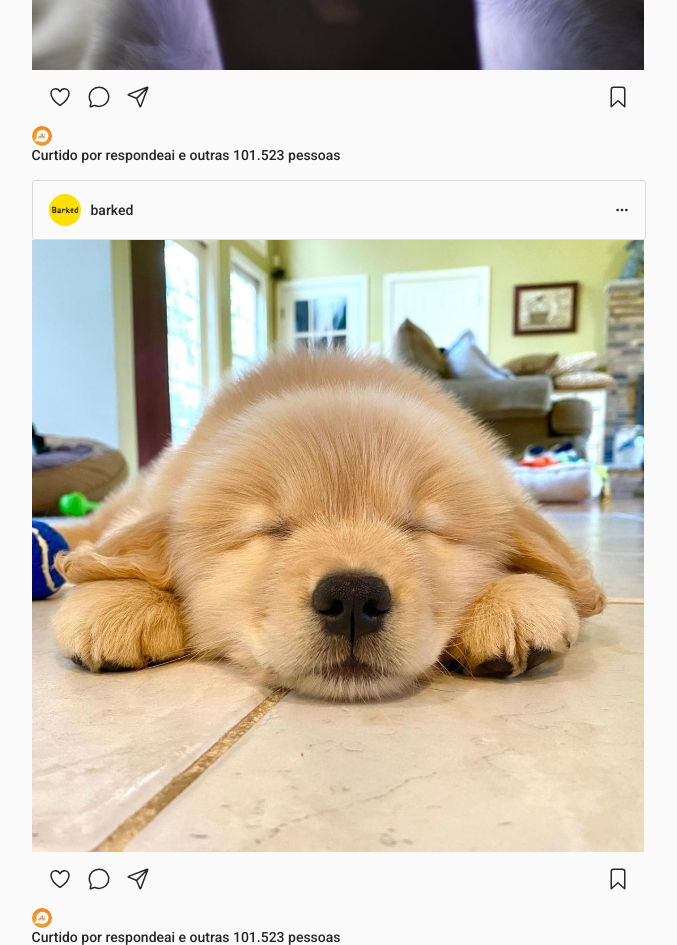
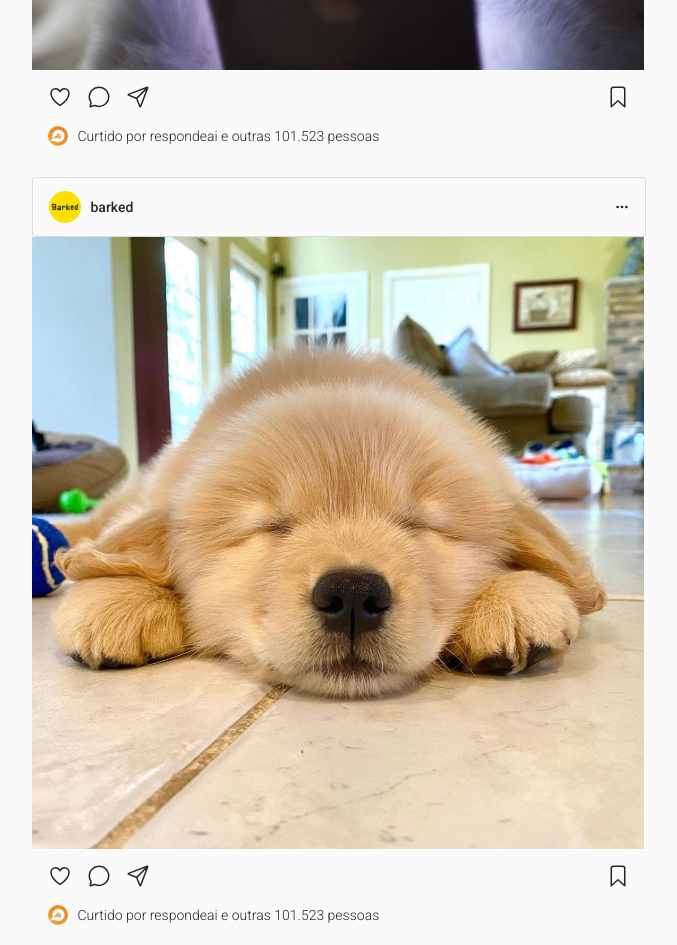
Before and after one commit to vinisi12363/Projeto7-Instagram-React, a React (Create React App) app: page / in a window 1280 px wide. Shown: the part 880-1825 px from the top of the page, without its empty margins (141-818 px from the left). Built offline with nearby package versions, Linux system fonts and the light colour scheme.

Commit message:
arrumando ujm bug no css

```diff
--- a/public/styles/style.css
+++ b/public/styles/style.css
@@ -223,11 +223,21 @@ body {
 
 .post .fundo .curtidas {
   display: flex;
+  flex-direction: row;
   align-items: center;
   padding: 0 16px 13px;
   font-weight: 300;
   background-color: #139EF2;
 }
+.curtidas {
+  display: flex;
+
+  align-items: center;
+  padding: 0 16px 13px;
+  font-weight: 300;
+
+}
+
 
 .post .fundo .curtidas img {
   width: 20px;
```
